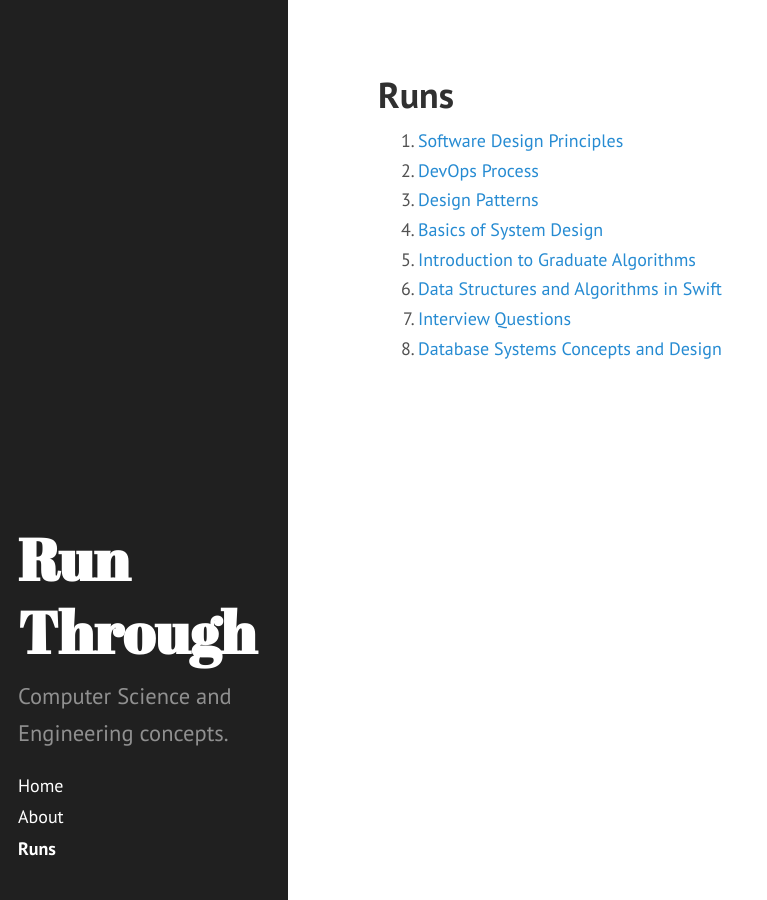
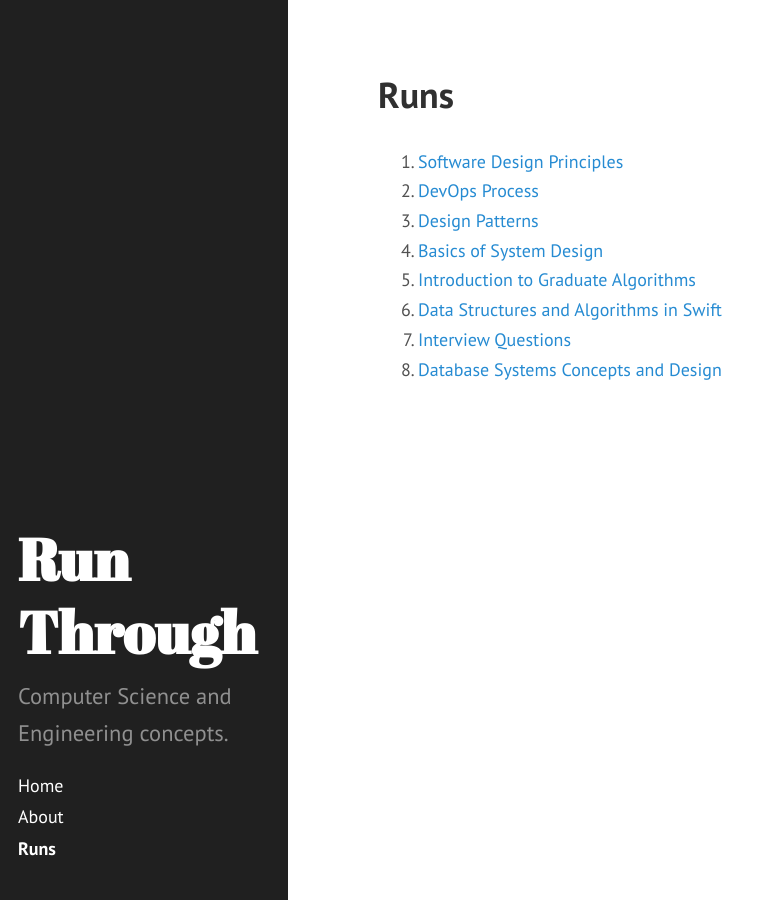
Before and after one commit to runthrough/runthrough.github.io, a Jekyll site: the page built from runs.md, in a window 1280 px wide. Shown: the whole page, without its empty margins (0-767 px from the left). Built offline with Jekyll 4.4.1, drawn with Linux system fonts in a browser that asks for light colours; Markdown is read by kramdown in place of the engine named in the settings.

Commit message:
updated custom css

```diff
--- a/public/css/custom.css
+++ b/public/css/custom.css
@@ -41,3 +41,7 @@ html {
 .related-posts li small {
 	float: right;
 }
+
+.page-title {
+	margin-bottom: 1.65rem;
+}
```
